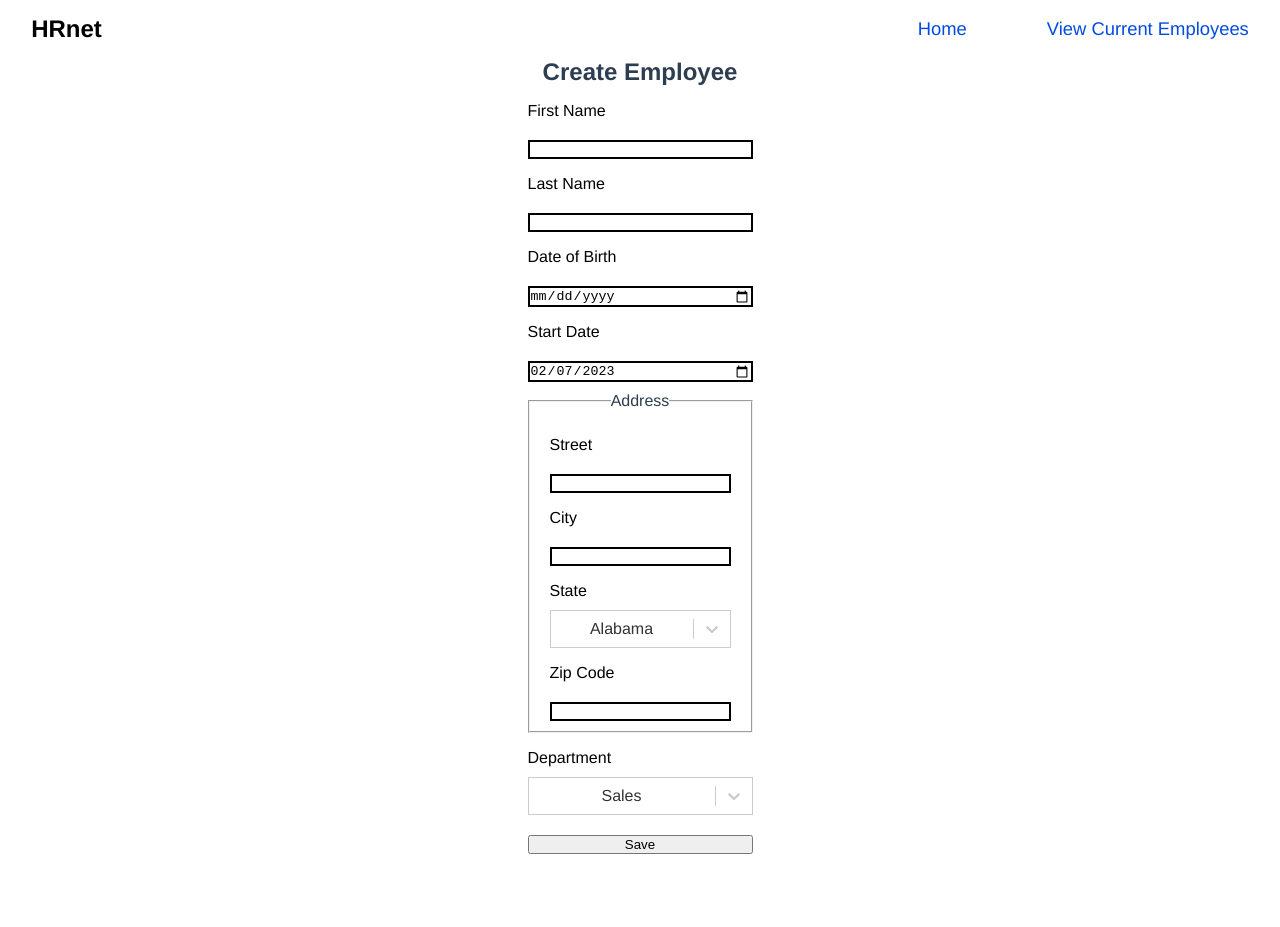
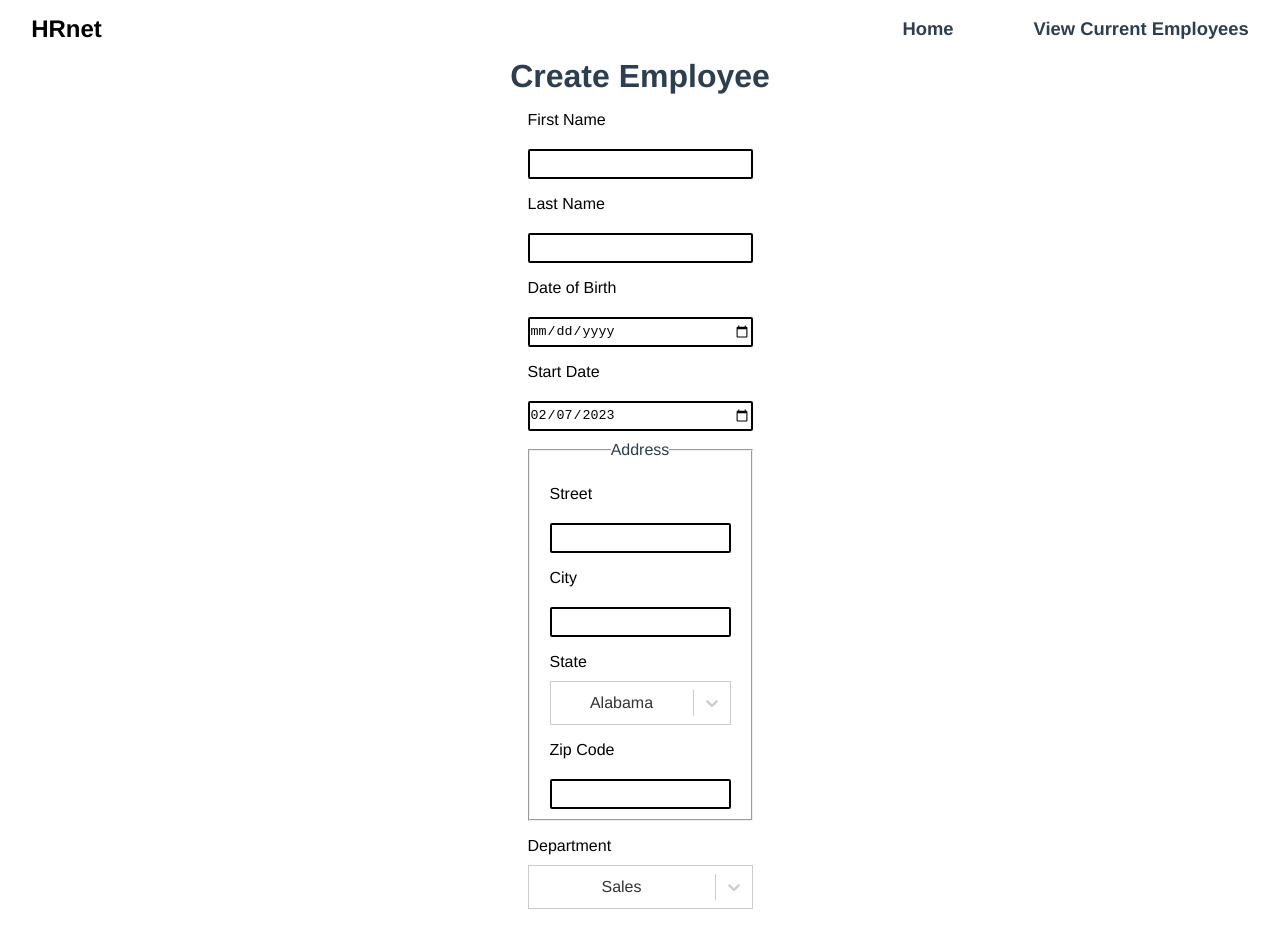
Before and after one commit to matohoundev/HRnet, a React (Create React App) app: page / in a window 1280 px wide. Shown: the top 927 px of the page. Before the commit the page ends 874 px from the top, so only its background shows below. Built offline with nearby package versions, Linux system fonts and the light colour scheme.

Commit message:
add table and end styles

```diff
--- a/src/pages/employeeList/EmployeeList.js
+++ b/src/pages/employeeList/EmployeeList.js
@@ -1,81 +1,93 @@
-import React, { useEffect } from "react";
+import React, { useEffect, useState } from "react";
 import { useSelector, useDispatch } from "react-redux";
-import { Table } from "antd";
+import { Table, Input } from "antd";
 import { getEmployeesFromLocalStorage } from "../../redux/actions/employeeActions";
+
+const { Search } = Input;
 
 const EmployeeList = () => {
   const dispatch = useDispatch();
+  const [searchText, setSearchText] = useState("");
 
   useEffect(() => {
     dispatch(getEmployeesFromLocalStorage());
   }, [dispatch]);
 
   const employees = useSelector((state) => state.employees.employees);
-  const totalEmployees = employees.length;
 
   const columns = [
     {
       title: "First Name",
       dataIndex: "firstName",
-      key: "firstName",
       sorter: (a, b) => a.firstName.localeCompare(b.firstName),
     },
     {
       title: "Last Name",
       dataIndex: "lastName",
-      key: "lastName",
       sorter: (a, b) => a.lastName.localeCompare(b.lastName),
     },
     {
       title: "Start Date",
       dataIndex: "startDate",
-      key: "startDate",
       sorter: (a, b) => new Date(a.startDate) - new Date(b.startDate),
     },
     {
       title: "Department",
       dataIndex: "department",
-      key: "department",
       sorter: (a, b) => a.department.localeCompare(b.department),
     },
     {
       title: "Date of Birth",
       dataIndex: "dateOfBirth",
-      key: "dateOfBirth",
       sorter: (a, b) => new Date(a.dateOfBirth) - new Date(b.dateOfBirth),
     },
     {
       title: "Street",
       dataIndex: "street",
-      key: "street",
       sorter: (a, b) => a.street.localeCompare(b.street),
     },
     {
       title: "City",
       dataIndex: "city",
-      key: "city",
       sorter: (a, b) => a.city.localeCompare(b.city),
     },
     {
       title: "State",
       dataIndex: "state",
-      key: "state",
       sorter: (a, b) => a.state.localeCompare(b.state),
     },
     {
       title: "Zip Code",
       dataIndex: "zipCode",
-      key: "zipCode",
       sorter: (a, b) => a.zipCode.localeCompare(b.zipCode),
     },
   ];
 
+  const handleSearch = (e) => {
+    const value = e.target.value;
+    setSearchText(value);
+  };
+
+  const filteredEmployees = employees.filter((employee) => {
+    return (
+      employee.firstName.toLowerCase().includes(searchText.toLowerCase()) ||
+      employee.lastName.toLowerCase().includes(searchText.toLowerCase()) ||
+      employee.department.toLowerCase().includes(searchText.toLowerCase())
+    );
+  });
+
   return (
     <div id="employee-div" className="container">
       <h1>Current Employees</h1>
+      <Search
+        placeholder="Search employees"
+        allowClear
+        onChange={handleSearch}
+        style={{ width: "90%", paddingLeft: "70%" }}
+      />
       <Table
         columns={columns}
-        dataSource={employees}
+        dataSource={filteredEmployees}
         pagination={{
           showSizeChanger: true,
           defaultPageSize: 5,
@@ -83,6 +95,8 @@ const EmployeeList = () => {
           showTotal: (total, range) =>
             `${range[0]}-${range[1]} of ${total} employees`,
         }}
+        style={{ width: "90%" }}
+        size="middle"
       />
     </div>
   );
--- a/src/pages/home/Main.js
+++ b/src/pages/home/Main.js
@@ -7,6 +7,8 @@ import { addEmployee } from "../../redux/actions/employeeActions";
 // plugins
 import Select from "react-select";
 import Modal from "react-modal";
+// style
+import { customStylesModal } from "../../style/modules/modal";
 
 const Main = () => {
   const dispatch = useDispatch();
@@ -50,23 +52,11 @@ const Main = () => {
     setModalOpen(!modalOpen);
   };
 
-  const customStyles = {
-    content: {
-      top: "50%",
-      left: "50%",
-      right: "auto",
-      bottom: "auto",
-      marginRight: "-50%",
-      transform: "translate(-50%, -50%)",
-    },
-    overlay: {
-      backgroundColor: "rgba(0, 0, 0, 0.75)",
-    },
-  };
-
   const saveEmployee = (e) => {
     e.preventDefault();
+    const employees = JSON.parse(localStorage.getItem("employees")) || [];
     const employee = {
+      key: employees.length + 1,
       firstName,
       lastName,
       dateOfBirth,
@@ -78,15 +68,13 @@ const Main = () => {
       department,
     };
     dispatch(addEmployee(employee));
-
-    const employees = JSON.parse(localStorage.getItem("employees")) || [];
     employees.push(employee);
     localStorage.setItem("employees", JSON.stringify(employees));
   };
   return (
     <main>
       <div className="container">
-        <h2>Create Employee</h2>
+        <h1>Create Employee</h1>
         <form id="create-employee" onSubmit={saveEmployee}>
           <label htmlFor="first-name">First Name</label>
           <input
@@ -165,9 +153,10 @@ const Main = () => {
         </form>
       </div>
       <Modal
+        ariaHideApp={false}
         isOpen={modalOpen}
         onRequestClose={handleOpenModal}
-        style={customStyles}
+        style={customStylesModal}
         contentLabel="Modal save employee"
       >
         <p>Employee Created !</p>
--- a/src/pages/home/main.scss
+++ b/src/pages/home/main.scss
@@ -15,7 +15,15 @@ label {
 
 input {
   width: 100%;
+  height: 30px;
   border: 2px solid black;
+  border-radius: 2px;
+  &:hover {
+    border: 2px solid #4096ff;
+  }
+  &:focus {
+    border: 2px solid #4096ff;
+  }
 }
 
 .select {
@@ -39,8 +47,13 @@ input {
 
 .btnSubmit {
   width: 100%;
-  padding-inline: 15%;
+  padding: 5% 15%;
   margin: 20px 0;
+  font-weight: bold;
+  font-size: medium;
+  &:hover {
+    background-color: #4096ff;
+  }
 }
 
 .address {
--- a/src/starter/navbar/navbar.scss
+++ b/src/starter/navbar/navbar.scss
@@ -10,10 +10,11 @@ nav {
     display: flex;
     column-gap: 5rem;
     a {
-      color: #004be2;
+      font-weight: bold;
+      color: #2c3e50;
       font-size: 1.15rem;
       &:hover {
-        color: #0b3c9c;
+        color: #276cb1;
       }
     }
   }
--- /dev/null
+++ b/src/style/modules/modal.js
@@ -0,0 +1,13 @@
+export const customStylesModal = {
+  content: {
+    top: "50%",
+    left: "50%",
+    right: "auto",
+    bottom: "auto",
+    marginRight: "-50%",
+    transform: "translate(-50%, -50%)",
+  },
+  overlay: {
+    backgroundColor: "rgba(0, 0, 0, 0.75)",
+  },
+};
```
